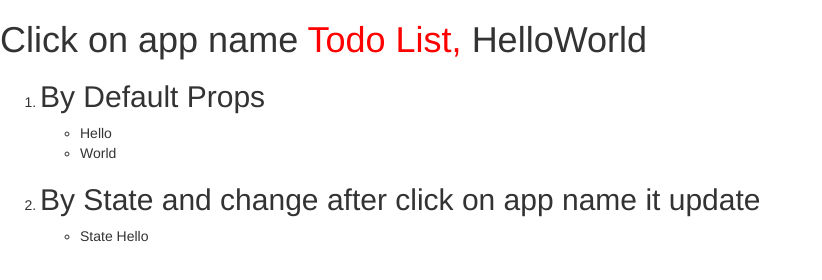
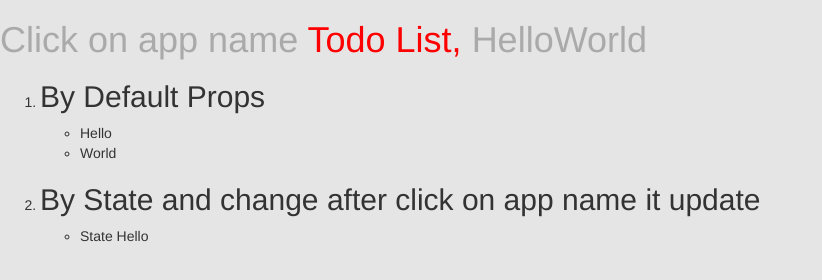
Before and after one commit to krishnakumarsingh/reactjs_setup, a React app: page / in a window 1280 px wide. Shown: the whole page, without its empty margins (0-822 px from the left). Built offline with nearby package versions, Linux system fonts and the light colour scheme.

Commit message:
First setup for ReactJs with CSS.
Signed-off-by: Krishna Kumar <kumar.krishna5986@gmail.com>

```diff
--- a/app/components/Todos.js
+++ b/app/components/Todos.js
@@ -1,5 +1,6 @@
 import React from "react";
 //import './style.css'
+import './style.css';
 const style = {"color":"red","cursor": "pointer"}
 
 class Todos extends React.Component{
@@ -22,7 +23,7 @@ class Todos extends React.Component{
 		const { todos } = this.state;
     	return(
     		<div>
-    			<h1> Click on app name <span onClick={this.createTodo} style={style}>{this.props.appName}, </span>{this.props.firstNameProp + this.props.lastnameProp}</h1>
+    			<h1 className={"name"}> Click on app name <span onClick={this.createTodo} style={style}>{this.props.appName}, </span>{this.props.firstNameProp + this.props.lastnameProp}</h1>
     			<ol>
     				<li>
     					<h2>By Default Props</h2>
--- a/app/components/style.css
+++ b/app/components/style.css
@@ -1,3 +1,6 @@
 body {
-	background: red;
+	background: rgba(0,0,0,0.1);
 }
+.name {
+	color: rgba(155,155,155,0.8)
+}
--- a/webpack.config.js
+++ b/webpack.config.js
@@ -22,7 +22,7 @@ module.exports = {
          },
          {
             test: /\.css$/,
-            loader: 'style!css!sass'
+            loader: 'style-loader!css-loader'
          }
       ]
    },
```
Also changed, not shown: package.json (+9 -1 lines).
